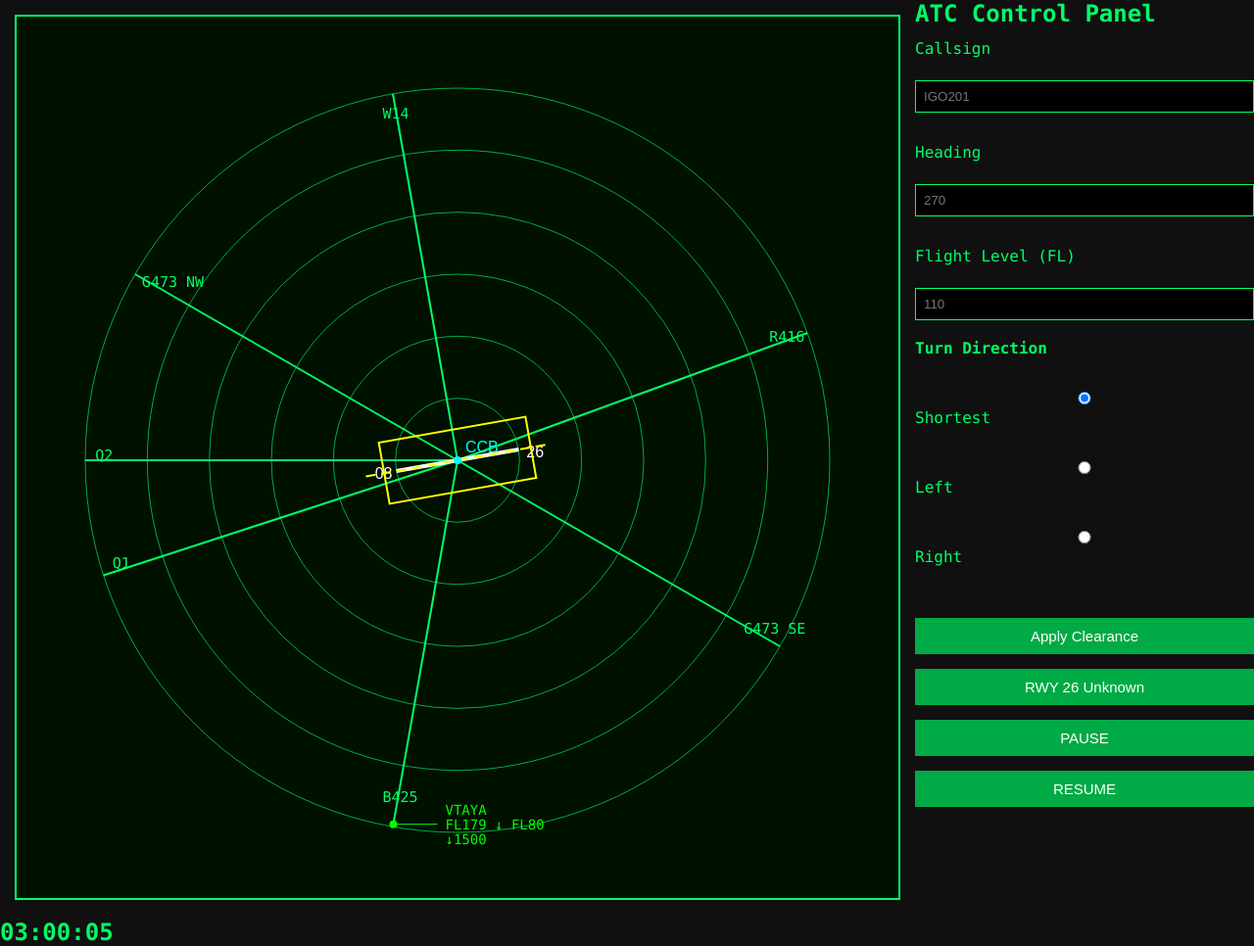
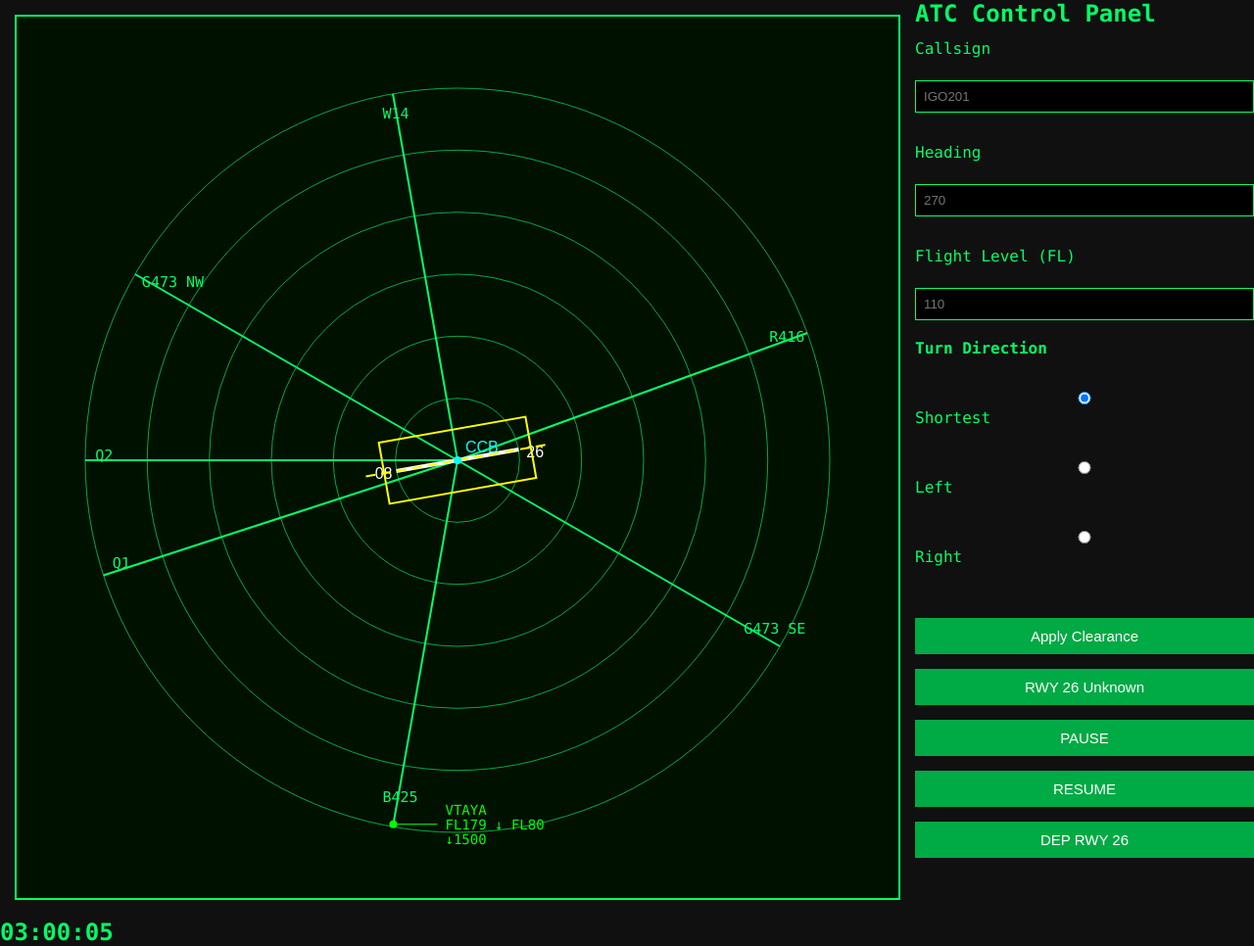
Before and after one commit to RanjithKumar94/radar-simulation, a plain HTML site: page index.html in a window 1280 px wide. Shown: the whole page at 98% size. Drawn offline with Linux system fonts and the light colour scheme.

Commit message:
index.html

```diff
--- a/index.html
+++ b/index.html
@@ -113,6 +113,9 @@
 <button id="rwy26Blip">RWY 26 Unknown</button>
         <button id="pauseBtn">PAUSE</button>
 <button id="resumeBtn">RESUME</button>
+        <button id="depRwy26">
+DEP RWY 26
+</button>
     </div>
 
 </div>
@@ -120,6 +123,7 @@
 <script src="js/radar.js"></script>
 <script src="js/aircraft.js"></script>
 <script src="js/main.js"></script>
+    <script src="departure.js"></script>
 
 </body>
 
```
